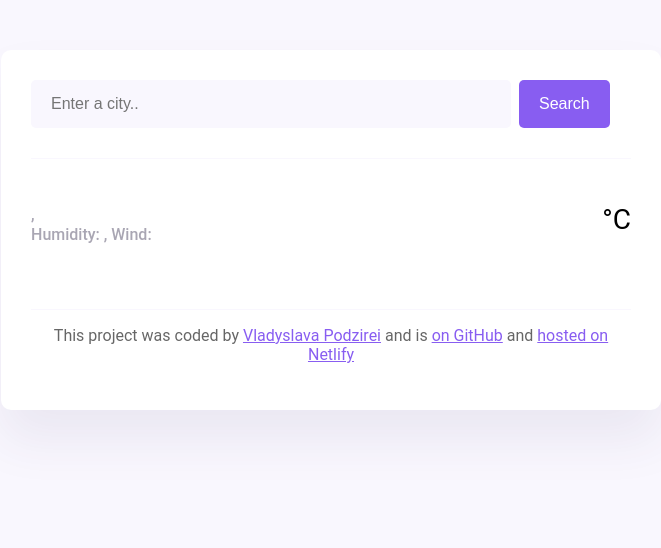
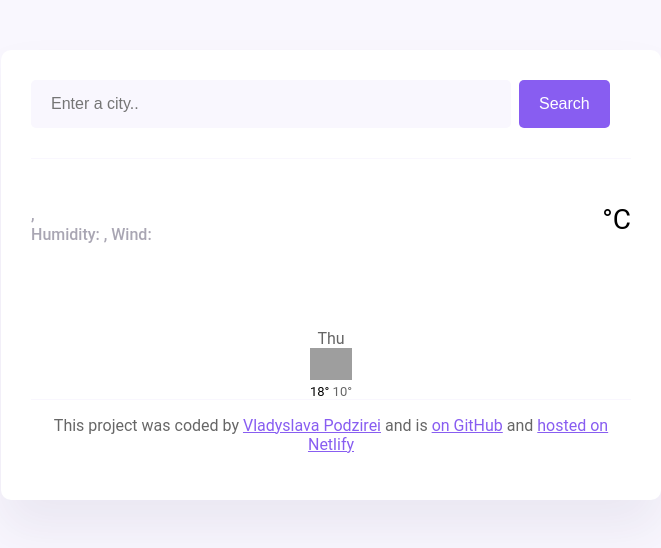
Before and after one commit to VladaRey/Weather-app, a plain HTML site: page index.html in a window 1280 px wide. Shown: the whole page, without its empty margins (309-970 px from the left). Drawn offline with nearby package versions, Linux system fonts and the light colour scheme; no server answers; grey boxes are pictures that could not be loaded.

Commit message:
Added the forecast HTML and CSS

```diff
--- a/index.html
+++ b/index.html
@@ -46,6 +46,24 @@
           </div>
         </div>
       </main>
+      <div class="weather-forecast">
+        <div class="row">
+          <div class="col-2">
+            <div class="weather-forecast-day">
+            Thu
+            </div>
+            <img src="https://cdn2.iconfinder.com/data/icons/weather-color-2/500/weather-02-512.png" alt="" width="42"/>
+            <div class="weather-forecast-temperature">
+            <span class="weather-forecast-temperature-max">
+              18°
+              </span>
+              <span class="weather-forecast-temperature-min">
+            10°
+            </span>
+            </div>
+          </div>
+        </div>
+      </div>
       <footer>
         <p>
           This project was coded by
--- a/style.css
+++ b/style.css
@@ -79,3 +79,19 @@ a {
   width: 90px;
   height: 90px;
 }
+
+.weather-forecast {
+  margin-top: 20px;
+  text-align: center;
+  color: #000;
+}
+.weather-forecast-day {
+  font-size: 16px;
+  opacity: 0.6;
+}
+.weather-forecast-temperature {
+font-size: 13px;
+}
+.weather-forecast-temperature-min {
+  opacity: 0.6;
+}
```
